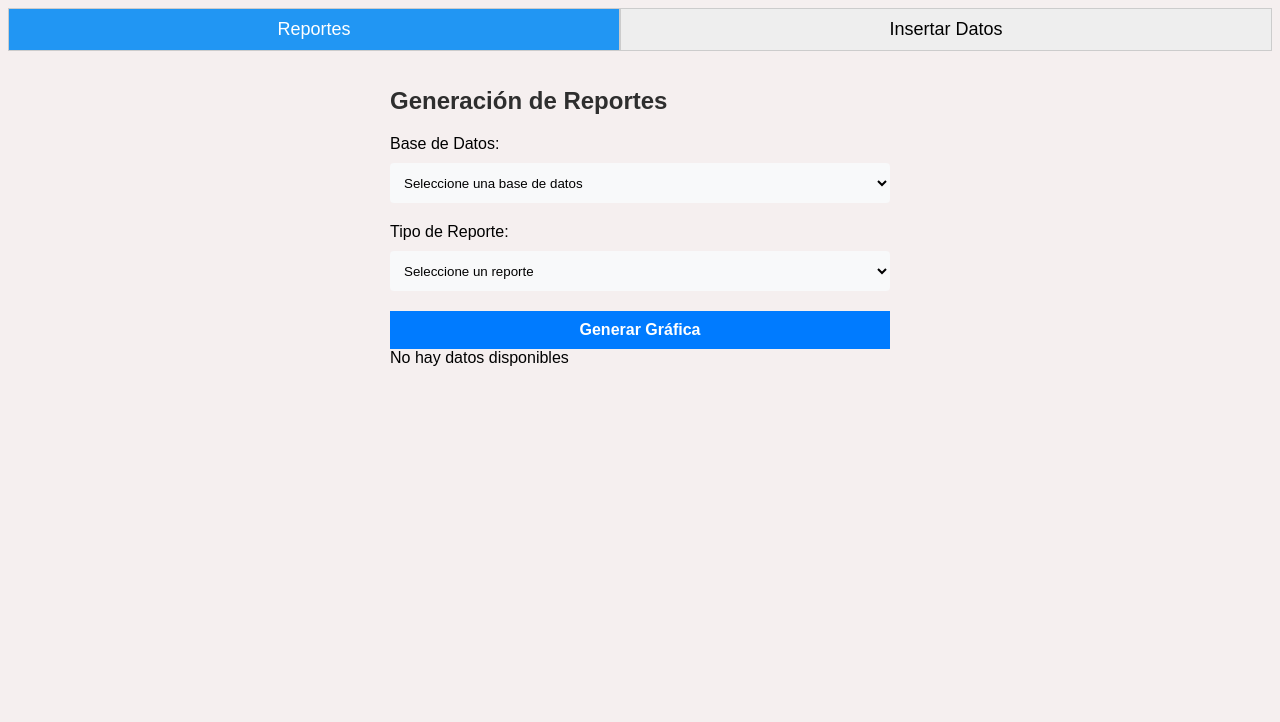
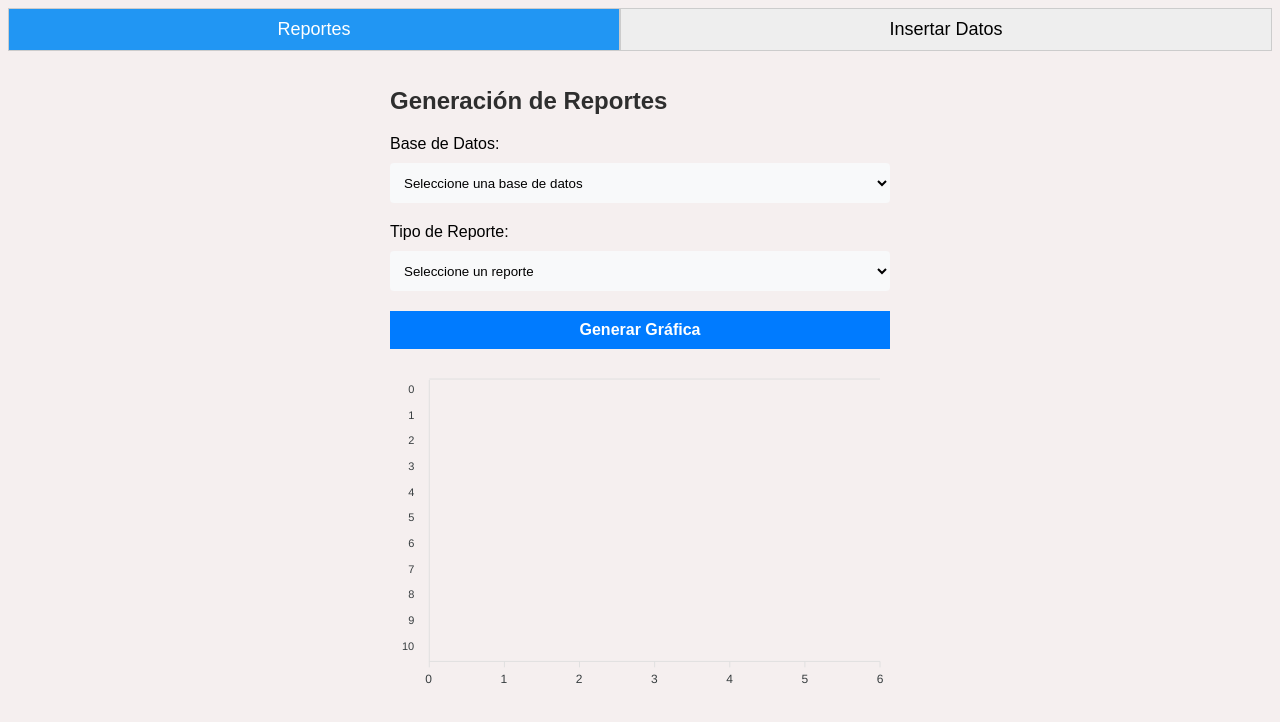
Before and after one commit to crisborr8/-BD2-Proyecto2, a React (Create React App) app in the folder frontend/: page / in a window 1280 px wide. Shown: the top 722 px of the page. Built offline with nearby package versions, Linux system fonts and the light colour scheme.

Commit message:
feat: Added dinamic graph

```diff
--- a/frontend/package.json
+++ b/frontend/package.json
@@ -8,6 +8,7 @@
     "@testing-library/user-event": "^13.5.0",
     "chart.js": "^4.2.1",
     "react": "^18.2.0",
+    "react-apexcharts": "^1.4.0",
     "react-chartjs-2": "^5.2.0",
     "react-dom": "^18.2.0",
     "react-scripts": "5.0.1",
--- a/frontend/src/pages/BarChart.js
+++ b/frontend/src/pages/BarChart.js
@@ -1,35 +1,76 @@
 import React from 'react';
-import { Bar } from 'react-chartjs-2';
+import ReactApexChart from 'react-apexcharts';
 
-const BarChart = ({ data }) => {
-  if (!data) {
-    return <div>No hay datos disponibles</div>;
+class BarChart extends React.Component {
+  constructor(props) {
+    super(props);
+
+    this.state = {
+      series: [
+        {
+          data: props.data.map(item => {
+            return item.valor;
+          })
+        }
+      ],
+      options: {
+        chart: {
+          type: 'bar',
+          height: 350
+        },
+        plotOptions: {
+          bar: {
+            borderRadius: 4,
+            horizontal: true
+          }
+        },
+        dataLabels: {
+          enabled: false
+        },
+        xaxis: {
+          categories: props.data.map(item => {
+            return item.dato;
+          })
+        }
+      }
+    };
   }
 
-  // Configuración de la gráfica
-  const chartData = {
-    labels: data.map(item => item.dato),
-    datasets: [
-      {
-        label: 'Valores',
-        data: data.map(item => item.valor),
-        backgroundColor: 'rgba(75,192,192,0.2)', // Color de fondo de las barras
-        borderColor: 'rgba(75,192,192,1)', // Color del borde de las barras
-        borderWidth: 1, // Ancho del borde de las barras
-      },
-    ],
-  };
+  componentDidUpdate(prevProps) {
+    if (this.props.data !== prevProps.data) {
+      this.setState({
+        series: [
+          {
+            data: this.props.data.map(item => {
+              return item.valor;
+            })
+          }
+        ],
+        options: {
+          ...this.state.options,
+          xaxis: {
+            ...this.state.options.xaxis,
+            categories: this.props.data.map(item => {
+              return item.dato;
+            })
+          }
+        }
+      });
+    }
+  }
 
-  const chartOptions = {
-    scales: {
-      y: {
-        beginAtZero: true, // Comenzar el eje Y desde 0
-        max: Math.max(...data.map(item => item.valor)) + 10, // Establecer el valor máximo del eje Y
-      },
-    },
-  };
-
-  return <Bar data={chartData} options={chartOptions} />;
-};
+  render() {
+    return (
+      <div id="chart">
+        <ReactApexChart
+          options={this.state.options}
+          series={this.state.series}
+          type="bar"
+          height={350}
+        />
+      </div>
+    );
+  }
+}
 
 export default BarChart;
--- a/frontend/src/pages/Insertar.js
+++ b/frontend/src/pages/Insertar.js
@@ -42,7 +42,7 @@ const Insertar = () => {
     };
 
     const Insertar_dato = async () => {
-        alert("a")
+        alert("insertar")
         try {
             const datos = {
                 baseDatos,
--- a/frontend/src/pages/Reportes.js
+++ b/frontend/src/pages/Reportes.js
@@ -4,14 +4,21 @@ import "./Reportes.css"; // Importa el archivo de estilos CSS
 
 const Reportes = () => {
     const [cb_baseDatos, cb_setBaseDatos] = useState("");
+    const [cb_tipoReporte, cb_TipoReporte] = useState("");
+
     const [baseDatos, setBaseDatos] = useState("");
     const [tipoReporte, setTipoReporte] = useState("");
-    const [datoReporte, setDatoReporte] = useState(null);
+    const [data, setData] = useState([]);
 
     const obtenerDatos = async () => {
         try {
             var datos = ["MongoDB", "Cassandra", "MySql", "Redis"];
             setBaseDatos(datos)
+            datos = [];
+            for (var i = 1; i <= 8; i++) {
+                datos.push("Reporte " + i);
+            }
+            setTipoReporte(datos)
         } catch (error) {
             console.error(error);
         }
@@ -25,11 +32,21 @@ const Reportes = () => {
     };
 
     const handleTipoReporteChange = (e) => {
-        setTipoReporte(e.target.value);
+        cb_TipoReporte(e.target.value);
     };
 
     const generarGrafica = async () => {
-
+        if (cb_baseDatos !== "" && cb_tipoReporte !== "") {
+            const datosGrafica = [
+                { dato: 'Dato 1', valor: 10 },
+                { dato: 'Dato 2', valor: 20 },
+                { dato: 'Dato 3', valor: 15 },
+                { dato: 'Dato 4', valor: 25 },
+            ];
+            console.log(data)
+            setData(datosGrafica);
+            console.log(data)
+        }
     };
 
     return (
@@ -51,17 +68,26 @@ const Reportes = () => {
                 })()}
             </select>
 
-            <label htmlFor="tipoReporte">Tipo de Reporte:</label>
-            <select id="tipoReporte" value={tipoReporte} onChange={handleTipoReporteChange}>
+            <label htmlFor="cb_tipoReporte">Tipo de Reporte:</label>
+            <select id="cb_tipoReporte" value={cb_tipoReporte} onChange={handleTipoReporteChange}>
                 <option value="">Seleccione un reporte</option>
-                {/* Opciones para el tipo de reporte */}
+                {(() => {
+                const options = [];
+                for (let i = 0; i < tipoReporte.length; i++) {
+                    options.push(
+                    <option key={i} value={tipoReporte[i]}>
+                        {tipoReporte[i]}
+                    </option>
+                    );
+                }
+                return options;
+                })()}
             </select>
 
             <button onClick={generarGrafica}>Generar Gráfica</button>
 
-            {/* Contenedor para la gráfica */}
             <div className="chart-container">
-            <BarChart data={datoReporte} />
+                <BarChart data={data} />
             </div>
         </div>
     );
```
Also changed, not shown: 1 other file (tests, documents, lock files or other folders).
